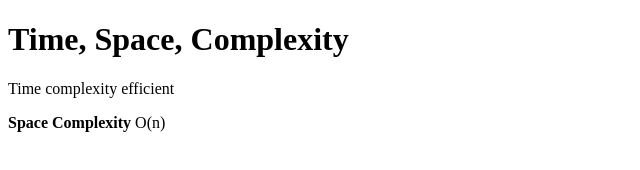
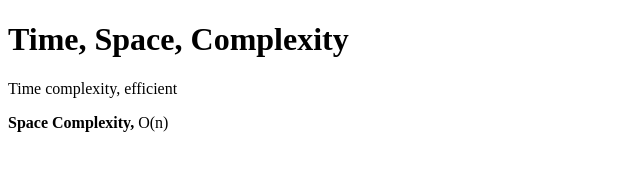
Before and after one commit to acciojob/time-and-space-complexity-Riyakhilari, a website: page main.html in a window 1280 px wide. Shown: the full height of the page, 0-640 px from the left. Drawn offline with Linux system fonts and the light colour scheme.

Commit message:
created a submission

```diff
--- a/main.html
+++ b/main.html
@@ -11,8 +11,8 @@
     <script type="text/javascript" src="./script.js">
 </script>
 <h1>Time, Space, Complexity</h1>
-	<p>Time complexity efficient</p>
-	<p><b>Space Complexity </b>O(n)</p>
+	<p>Time complexity, efficient</p>
+	<p><b>Space Complexity, </b>O(n)</p>
 </body>
 
 </html>
```
